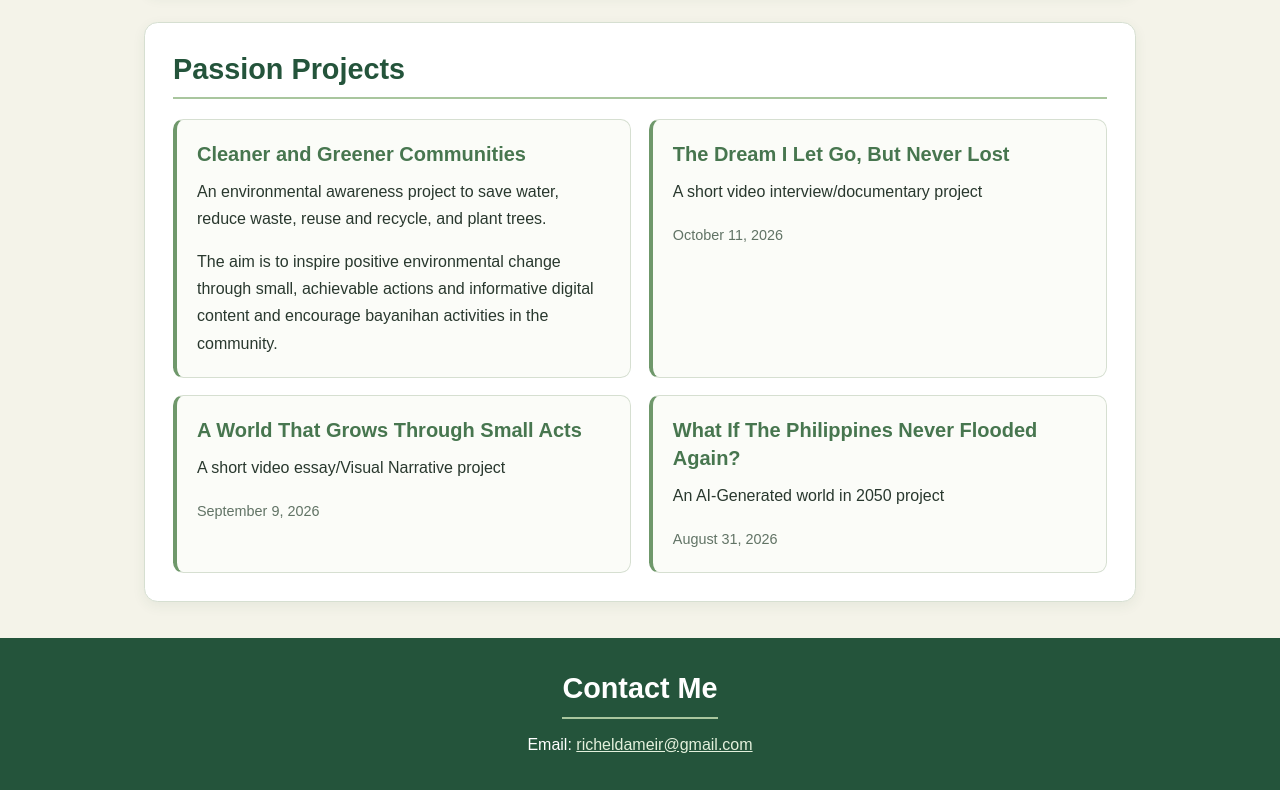
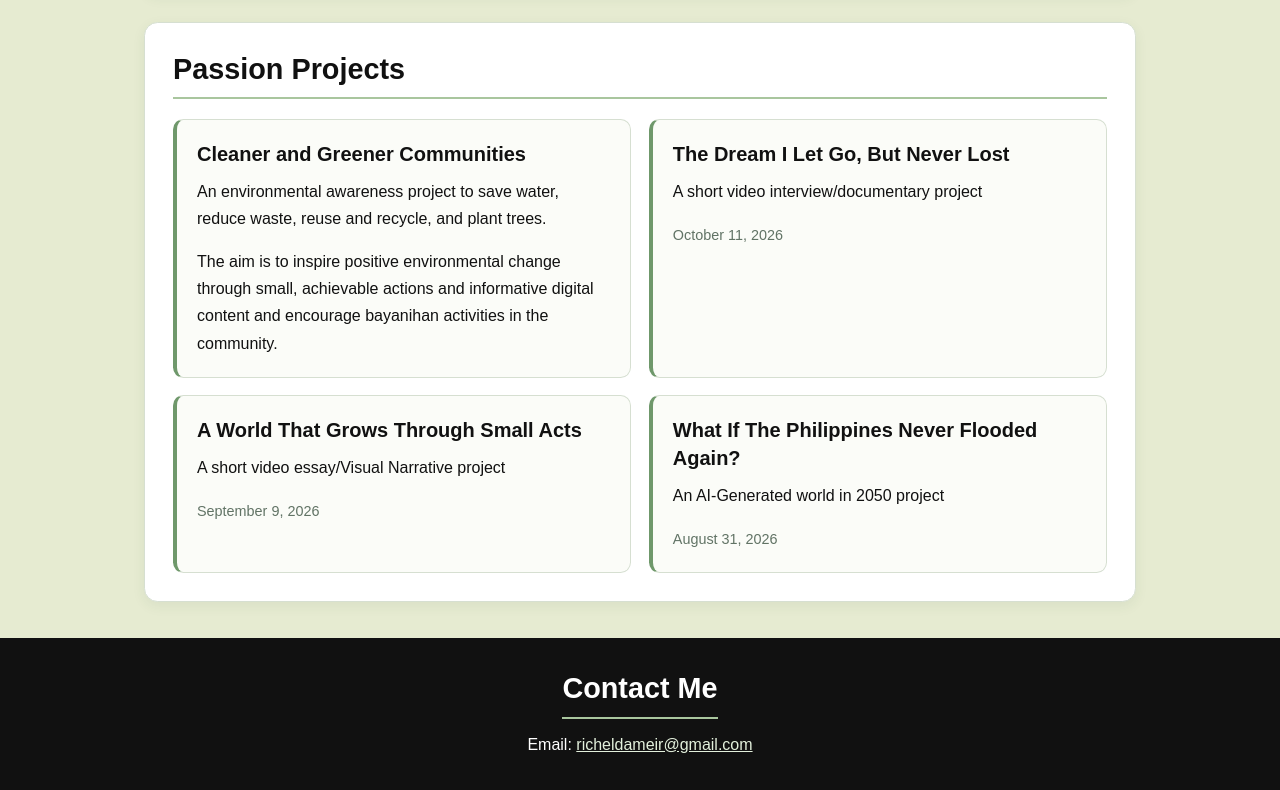
Before and after one commit to chingreodica/my---personal---website, a plain HTML site: page index.html in a window 1280 px wide. Shown: the part 663-1453 px from the top of the page. Drawn offline with Linux system fonts and the light colour scheme.

Commit message:
Add files via upload

```diff
--- a/style.css
+++ b/style.css
@@ -2,33 +2,38 @@
 * {
   box-sizing: border-box;
 }
+
 
 html {
   font-size: 16px;
   scroll-behavior: smooth;
 }
 
+
 body {
   margin: 0;
-  font-family: Arial, Helvetica, sans-serif;
+  font-family: League Spartan, Poppins, sans-serif;
   font-size: 1rem;
   line-height: 1.7;
-  color: #29382e;
-  background-color: #f4f3e9;
+  color: #111111;
+  background-color: #e6ebd1;
 }
+
 
 /* Header, page title, and navigation */
 .site-header {
   padding: 2.5rem 1.5rem 1.75rem;
   color: #ffffff;
   text-align: center;
-  background-color: #24543b;
+  background-color: #111111;
 }
+
 
 .header-content {
   width: min(100%, 62rem);
   margin: 0 auto;
 }
+
 
 h1 {
   margin: 0;
@@ -36,11 +41,13 @@ h1 {
   letter-spacing: 0.08rem;
 }
 
+
 .tagline {
   margin: 0.5rem 0 1.25rem;
   font-size: 1.1rem;
   font-style: italic;
 }
+
 
 nav {
   display: flex;
@@ -50,6 +57,7 @@ nav {
   margin-top: 1.25rem;
 }
 
+
 nav a {
   color: #f0f6eb;
   font-size: 1rem;
@@ -57,16 +65,19 @@ nav a {
   text-decoration: none;
 }
 
+
 nav a:hover,
 nav a:focus {
   text-decoration: underline;
 }
+
 
 /* Main content and shared section styling */
 main {
   width: min(90%, 62rem);
   margin: 2.25rem auto;
 }
+
 
 .content-section {
   margin-bottom: 1.75rem;
@@ -77,34 +88,40 @@ main {
   box-shadow: 0 0.25rem 0.8rem rgba(36, 84, 59, 0.07);
 }
 
+
 h2 {
   margin: 0 0 1.25rem;
   padding-bottom: 0.55rem;
-  color: #24543b;
+  color: #111111;
   font-size: 1.8rem;
   line-height: 1.3;
   border-bottom: 0.15rem solid #a9c69e;
 }
 
+
 h3 {
   margin: 0 0 0.6rem;
-  color: #47764f;
+  color: #111111;
   font-size: 1.25rem;
   line-height: 1.4;
 }
 
+
 p {
   margin: 0 0 1rem;
 }
+
 
 ul {
   margin: 0;
   padding-left: 1.4rem;
 }
 
+
 li {
   margin-bottom: 0.4rem;
 }
+
 
 /* Flexbox: profile photo placeholder beside biography */
 .about-layout {
@@ -112,6 +129,7 @@ li {
   align-items: flex-start;
   gap: 1.5rem;
 }
+
 
 .photo-placeholder {
   display: flex;
@@ -129,14 +147,17 @@ li {
   font-weight: bold;
 }
 
+
 .bio-content {
   flex: 1;
   min-width: 0;
 }
 
+
 .bio-content h3 {
   margin-top: 1.25rem;
 }
+
 
 /* Passion project cards */
 .projects-grid {
@@ -144,6 +165,7 @@ li {
   grid-template-columns: repeat(2, minmax(0, 1fr));
   gap: 1.1rem;
 }
+
 
 .project-card {
   margin: 0;
@@ -154,14 +176,17 @@ li {
   background-color: #fbfcf8;
 }
 
+
 .project-card p:last-child {
   margin-bottom: 0;
 }
+
 
 time {
   color: #617365;
   font-size: 0.9rem;
 }
+
 
 /* Contact footer */
 footer {
@@ -169,8 +194,9 @@ footer {
   padding: 2rem 1.5rem;
   color: #ffffff;
   text-align: center;
-  background-color: #24543b;
+  background-color: #111111;
 }
+
 
 footer h2 {
   display: inline-block;
@@ -179,13 +205,16 @@ footer h2 {
   border-bottom-color: #a9c69e;
 }
 
+
 footer p {
   margin-bottom: 0;
 }
 
+
 footer a {
   color: #e3f0dc;
 }
+
 
 /* Small screens: stack the photo and bio, and project cards */
 @media (max-width: 600px) {
@@ -193,22 +222,27 @@ footer a {
     font-size: 2rem;
   }
 
+
   h2 {
     font-size: 1.5rem;
   }
+
 
   main {
     width: 94%;
     margin: 1.25rem auto;
   }
 
+
   .content-section {
     padding: 1.1rem;
   }
 
+
   .about-layout {
     flex-direction: column;
   }
+
 
   .photo-placeholder {
     width: 100%;
@@ -216,9 +250,11 @@ footer a {
     flex-basis: auto;
   }
 
+
   .projects-grid {
     grid-template-columns: 1fr;
   }
+
 
   nav {
     gap: 0.6rem 1rem;
```
